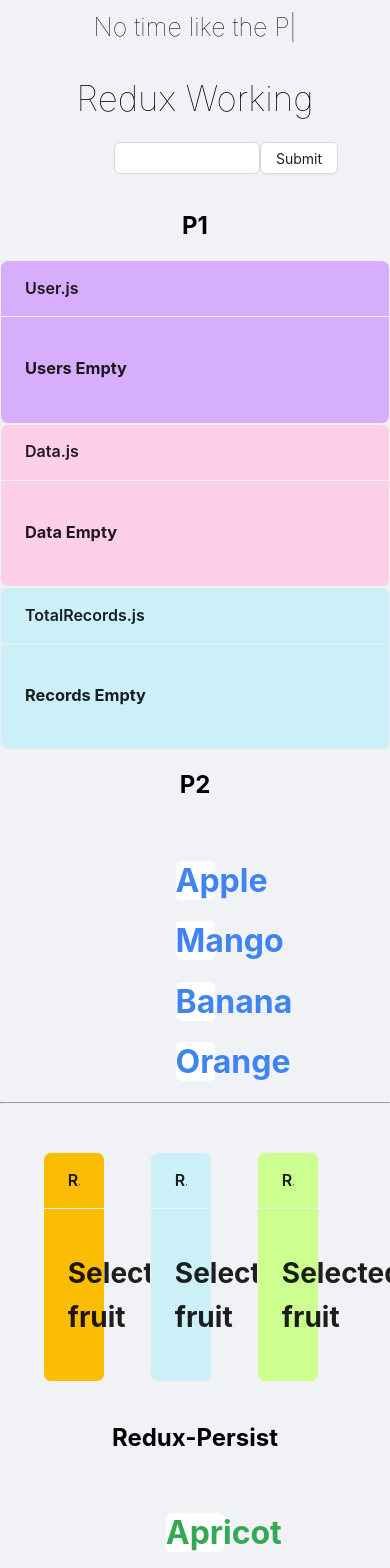
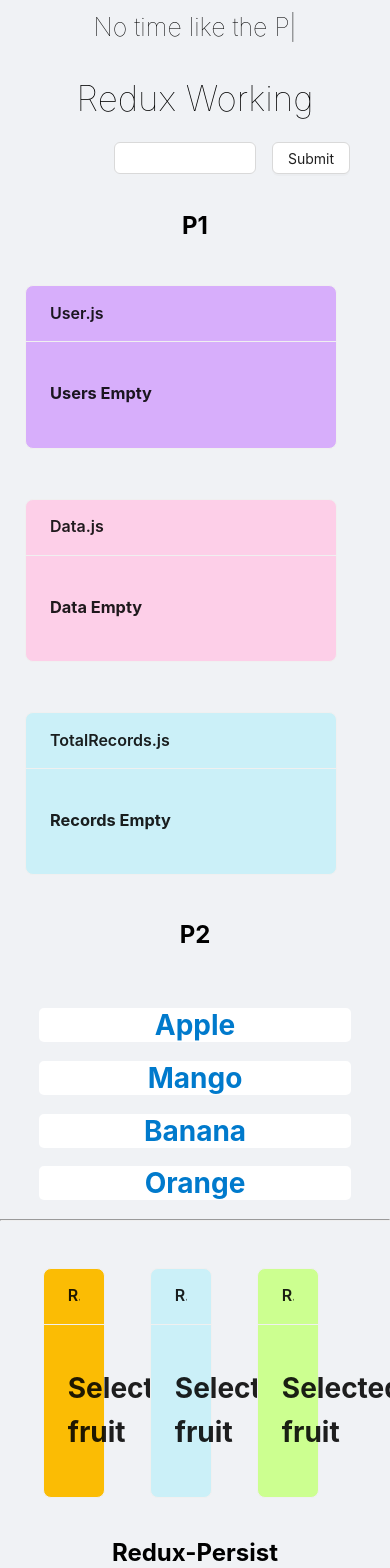
Before and after one commit to Saijami38/redux-project, a React (Create React App) app: page / in a window 390 px wide. Shown: the top 1568 px of the page. Built offline with nearby package versions, Linux system fonts and the light colour scheme.

Commit message:
resposive for xs

```diff
--- a/src/App.css
+++ b/src/App.css
@@ -65,5 +65,43 @@ body {
   background-clip: text;
   -webkit-text-fill-color: transparent;
   font-weight: 1.5;
-  font-family: -apple-system-body, BlinkMa  cSystemFont, sans-serif;
+  font-family: -apple-system-body, BlinkMa cSystemFont, sans-serif;
 }
+
+@media (max-width: 1024px) {
+  .responsive {
+    max-width: 80vw !important;
+    width: 100% !important;
+  }
+}
+
+/* Mobile Phones */
+@media (max-width: 480px) {
+  .responsive {
+    justify-content: center;
+    margin: 25px;
+    max-width: 80vw !important;
+    width: 100% !important;
+  }
+}
+
+/* Tablets */
+@media (min-width: 481px) and (max-width: 768px) {
+  .responsive {
+    /* styles for tablets */
+  }
+}
+
+/* Laptops */
+@media (min-width: 769px) and (max-width: 1024px) {
+  .responsive {
+    /* styles for laptops */
+  }
+}
+
+/* Large Screens */
+@media (min-width: 1025px) {
+  .responsive {
+    /* styles for large screens */
+  }
+}
--- a/src/App.js
+++ b/src/App.js
@@ -44,13 +44,13 @@ function App() {
 
       <Col span={24}>
         <Row justify={"space-between"}>
-          <Col xs={24} sm={20} md={16} lg={12} xl={8} xxl={8}>
+          <Col xs={24} sm={20} md={16} lg={8} xl={8} xxl={8}>
             <User />
           </Col>
-          <Col xs={24} sm={20} md={16} lg={12} xl={8} xxl={8}>
+          <Col xs={24} sm={20} md={16} lg={8} xl={8} xxl={8}>
             <Data />
           </Col>
-          <Col xs={24} sm={20} md={16} lg={12} xl={8} xxl={8}>
+          <Col xs={24} sm={20} md={16} lg={8} xl={8} xxl={8}>
             <TotalRecords />
           </Col>
         </Row>
@@ -58,7 +58,9 @@ function App() {
 
       <h2>P2</h2>
       <br />
-      <SelectedObjects />
+      <Col xs={24} sm={20} md={16} lg={8} xl={8} xxl={8}>
+        <SelectedObjects />
+      </Col>
       <br />
 
       <Col style={{ padding: "5vw" }} span={24}>
--- a/src/Components/Fruits/SelectedObjects.js
+++ b/src/Components/Fruits/SelectedObjects.js
@@ -1,4 +1,5 @@
 import React from "react";
+import { Col } from "antd";
 import { useDispatch, useSelector } from "react-redux";
 import { selectedObject } from "../../Redux/Actions/fruitAction";
 
@@ -7,13 +8,14 @@ export default function SelectedObjects() {
   const { fruits, selectedFruit } = useSelector((state) => state.friuts);
 
   return (
+    <Col xs={24} sm={20} md={16} lg={12} xl={20} xxl={15}>
       <center>
         {fruits?.map((fruit) => (
           <div
             style={{
-            color: "#4084f2",
-            maxWidth: "10vw",
-            background: fruit === selectedFruit ? "#e8eaed" : "white",
+              color: "#007acc",
+              maxWidth: "80vw",
+              background: fruit === selectedFruit ? "#ffe846" : "white",
               borderRadius: "5px",
               cursor: "pointer",
             }}
@@ -25,5 +27,6 @@ export default function SelectedObjects() {
 
         <hr></hr>
       </center>
+    </Col>
   );
 }
--- a/src/Components/TodoApp/Data.js
+++ b/src/Components/TodoApp/Data.js
@@ -1,5 +1,6 @@
 import React from "react";
 import { Row, Col, Card } from "antd";
+import "../../App.css";
 import { useSelector, useDispatch } from "react-redux";
 
 import { removeTodo } from "../../Redux/Actions/Todoactions";
@@ -10,7 +11,7 @@ export default function Data() {
   const { toDoList } = useSelector((state) => state.todos);
 
   return (
-    <div>
+    <div className="responsive">
       <Row justify="center">
         <Col span={24}>
           <Row>
--- a/src/Components/TodoApp/Todo.js
+++ b/src/Components/TodoApp/Todo.js
@@ -1,5 +1,6 @@
 import React, { useState } from "react";
 import { Button, Row, Col, Input } from "antd";
+import "../../App.css";
 import { useDispatch } from "react-redux";
 
 import { handleSubmit } from "../../Redux/Actions/Todoactions";
@@ -15,8 +16,8 @@ export default function Todo() {
   };
   return (
     <div>
-      <Col span={24}>
-        <Row style={{ justifyItems: "center" }}>
+      <Col xs={24} sm={20} md={16} lg={12} xl={20} xxl={15}>
+        <Row gutter={[16, 16]} style={{ justifyItems: "center" }}>
           <Col span={18}>
             <Input
               style={{}}
--- a/src/Components/TodoApp/TotalRecords.js
+++ b/src/Components/TodoApp/TotalRecords.js
@@ -1,5 +1,6 @@
 import React from "react";
 import { Row, Col, Card } from "antd";
+import "../../App.css";
 import { useSelector, useDispatch } from "react-redux";
 
 import { removeTodo } from "../../Redux/Actions/Todoactions";
@@ -10,7 +11,7 @@ export default function TotalRecords() {
   const { toDoList } = useSelector((state) => state.todos);
 
   return (
-    <div>
+    <div className="responsive">
       <Row justify="center">
         <Col span={24}>
           <Row>
--- a/src/Components/TodoApp/User.js
+++ b/src/Components/TodoApp/User.js
@@ -10,7 +10,7 @@ export default function User() {
   const { toDoList } = useSelector((state) => state.todos);
 
   return (
-    <div>
+    <div className="responsive">
       <Row justify="center">
         <Col xs={24} sm={20} md={16} lg={12} xl={20} xxl={15}>
           <Card
```
Lines whose indentation alone changed are shown as unchanged.
